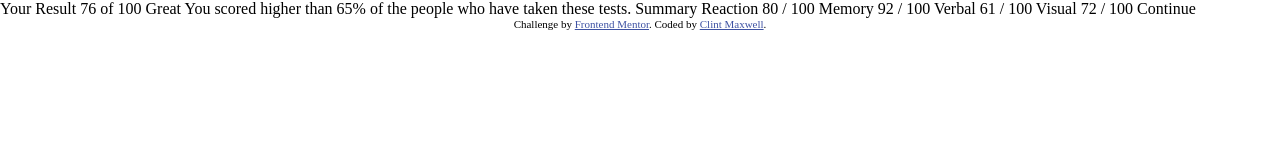
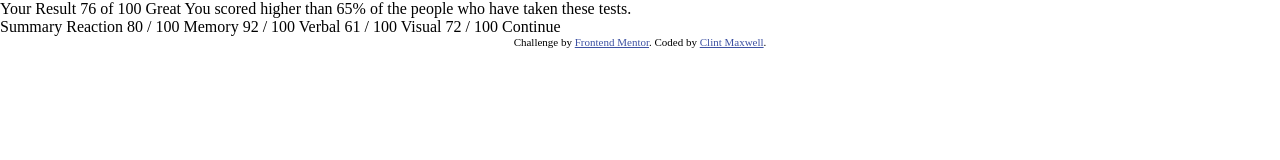
Before and after one commit to AntonioHouTX/results-summary-component-main, a plain HTML site: page index.html in a window 1280 px wide. Drawn offline with Linux system fonts and the light colour scheme.

Commit message:
Initial HTML structuring and further color setup.

```diff
--- a/index.html
+++ b/index.html
@@ -9,14 +9,17 @@
   <title>Frontend Mentor | Results summary component</title>
 </head>
 <body>
-
+  <main>
+    <div class="card">
+      <section class="your-results">
         Your Result
         76
         of 100
 
         Great
         You scored higher than 65% of the people who have taken these tests.
-
+      </section>
+      <section class="summary">
         Summary
 
         Reaction
@@ -32,7 +35,9 @@
         72 / 100
 
         Continue
-
+      </section>
+    </div>
+  </main>
   <div class="attribution">
     Challenge by <a href="https://www.frontendmentor.io?ref=challenge" target="_blank">Frontend Mentor</a>.
     Coded by <a href="mailto:clint_maxwell@yahoo.com">Clint Maxwell</a>.
--- a/styles.css
+++ b/styles.css
@@ -13,6 +13,10 @@
     --light-royal-blue: hsl(241, 81%, 54%);
     --violet-blue: hsla(256, 72%, 46%, 1);
     --persian-blue: hsla(241, 72%, 46%, 0);
+    --white: hsl(0, 0%, 100%);
+    --pale-blue: hsl(221, 100%, 96%);
+    --light-lavender: hsl(241, 100%, 89%);
+    --dark-gray-blue: hsl(224, 30%, 27%);
 }
 
 @font-face {
```
Lines whose indentation alone changed are shown as unchanged.
